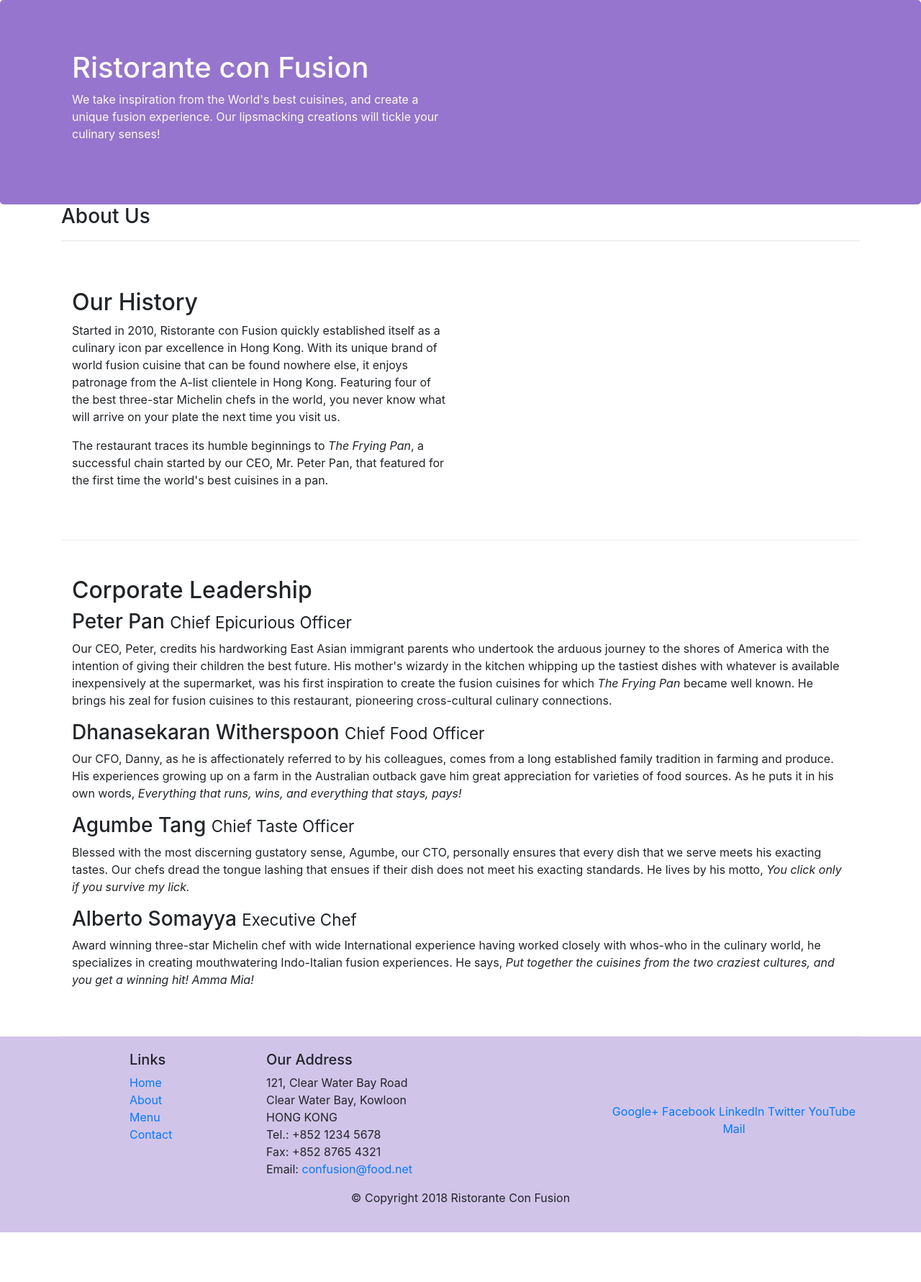
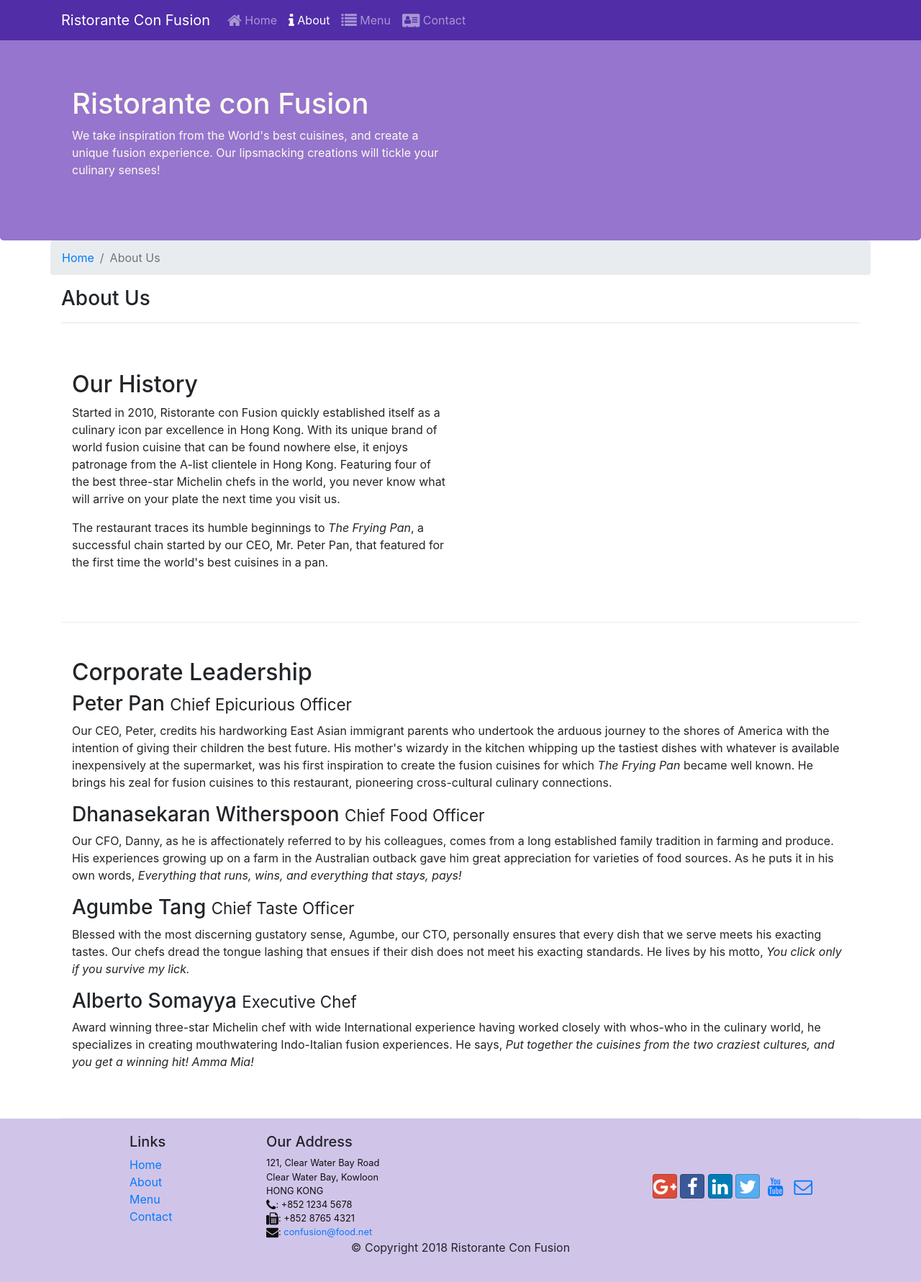
Before and after one commit to alexcaiev/conFusion, a website: page aboutus.html in a window 1280 px wide. Shown: the whole page at 72% size. Before the commit the page ends 1712 px from the top, so only its background shows below. Drawn offline with nearby package versions, Linux system fonts and the light colour scheme.

Commit message:
Icon Fonts

```diff
--- a/aboutus.html
+++ b/aboutus.html
@@ -9,14 +9,30 @@
 
     <!-- Bootstrap CSS -->
     <link rel="stylesheet" href="node_modules/bootstrap/dist/css/bootstrap.min.css">
+    <link rel="stylesheet" href="node_modules/font-awesome/css/font-awesome.min.css">
+    <link rel="stylesheet" href="node_modules/bootstrap-social/bootstrap-social.css">
     <link rel="stylesheet" href="css/styles.css">
-
     <title>Ristorante Con Fusion: About Us</title>
 
 </head>
 
 <body>
-
+  <nav class="navbar navbar-dark navbar-expand-sm fixed-top">
+    <div class="container">
+      <button class="navbar-toggler" type="button" data-toggle="collapse" data-target="#Navbar">
+        <span class="navbar-toggler-icon"></span>
+      </button>
+      <a href="./index.html" class="navbar-brand">Ristorante Con Fusion</a>
+      <div class="collapse navbar-collapse" id="Navbar">
+        <ul class="navbar-nav mr-auto">
+          <li class="nav-item"><a href="./index.html" class="nav-link"><span class="fa fa-home fa-lg"></span> Home</a></li>
+          <li class="nav-item active"><a href="#" class="nav-link"><span class="fa fa-info fa-lg"></span> About</a></li>
+          <li class="nav-item"><a href="#" class="nav-link"><span class="fa fa-list fa-lg"></span> Menu</a></li>
+          <li class="nav-item"><a href="#" class="nav-link"><span class="fa fa-address-card fa-lg"></span> Contact</a></li>
+        </ul>
+      </div>
+    </div>
+  </nav>
     <header class="jumbotron">
         <div class="container">
             <div class="row row-header">
@@ -32,6 +48,10 @@
 
     <div class="container">
         <div class="row">
+          <ol class="col-12 breadcrumb">
+            <li class="breadcrumb-item"><a href="./index.html">Home</a></li>
+            <li class="breadcrumb-item active">About Us</li>
+          </ol>
             <div class="col-12">
                <h3>About Us</h3>
                <hr>
@@ -83,19 +103,19 @@
 		              121, Clear Water Bay Road<br>
 		              Clear Water Bay, Kowloon<br>
 		              HONG KONG<br>
-		              Tel.: +852 1234 5678<br>
-		              Fax: +852 8765 4321<br>
-		              Email: <a href="mailto:confusion@food.net">confusion@food.net</a>
+		              <i class="fa fa-phone fa-lg"></i>: +852 1234 5678<br>
+		              <i class="fa fa-fax fa-lg"></i>: +852 8765 4321<br>
+		              <i class="fa fa-envelope fa-lg"></i>: <a href="mailto:confusion@food.net">confusion@food.net</a>
 		           </address>
                 </div>
                 <div class="col-12 col-sm-4 align-self-center">
                     <div class="text-center">
-                        <a href="http://google.com/+">Google+</a>
-                        <a href="http://www.facebook.com/profile.php?id=">Facebook</a>
-                        <a href="http://www.linkedin.com/in/">LinkedIn</a>
-                        <a href="http://twitter.com/">Twitter</a>
-                        <a href="http://youtube.com/">YouTube</a>
-                        <a href="mailto:">Mail</a>
+                      <a class="btn btn-social-icon btn-google" href="http://google.com/+"><i class="fa fa-google-plus fa-lg"></i></a>
+                      <a class="btn btn-social-icon btn-facebook" href="http://www.facebook.com/profile.php?id="><i class="fa fa-facebook fa-lg"></i></a>
+                      <a class="btn btn-social-icon btn-linkedin" href="http://www.linkedin.com/in/"><i class="fa fa-linkedin fa-lg"></i></a>
+                      <a class="btn btn-social-icon btn-twitter" href="http://twitter.com/"><i class="fa fa-twitter fa-lg"></i></a>
+                      <a class="btn btn-social-icon btn-youtube" href="http://youtube.com/"><i class="fa fa-youtube fa-lg"></i></a>
+                      <a class="btn btn-social-icon" href="mailto:"><i class="fa fa-envelope-o fa-lg"></i></a>
                     </div>
                 </div>
            </div>
--- a/css/styles.css
+++ b/css/styles.css
@@ -1,12 +1,6 @@
 .row-header{
   margin: 0px auto;
   padding: 0px auto;
-}
-
-.row-aboutus{
-  margin: 0px auto;
-  padding: 0px auto;
-  border-bottom: 1px ridge;
 }
 
 .row-content{
@@ -29,8 +23,17 @@
   color: floralwhite;
 }
 
-.address{
+address{
   font-size: 80%;
   margin: 0px auto;
   color: #0F0F0F;
 }
+
+body{
+  padding: 50px 0px 0px 0px;
+  z-index: 0;
+}
+
+.navbar-dark{
+  background: #512DA8;
+}
--- a/package.json
+++ b/package.json
@@ -15,6 +15,8 @@
   },
   "dependencies": {
     "bootstrap": "^4.0.0",
+    "bootstrap-social": "^5.1.1",
+    "font-awesome": "^4.7.0",
     "jquery": "^3.3.1",
     "popper.js": "^1.12.9"
   }
```
Also changed, not shown: index.html (+28 -11 lines), 1 other file.
